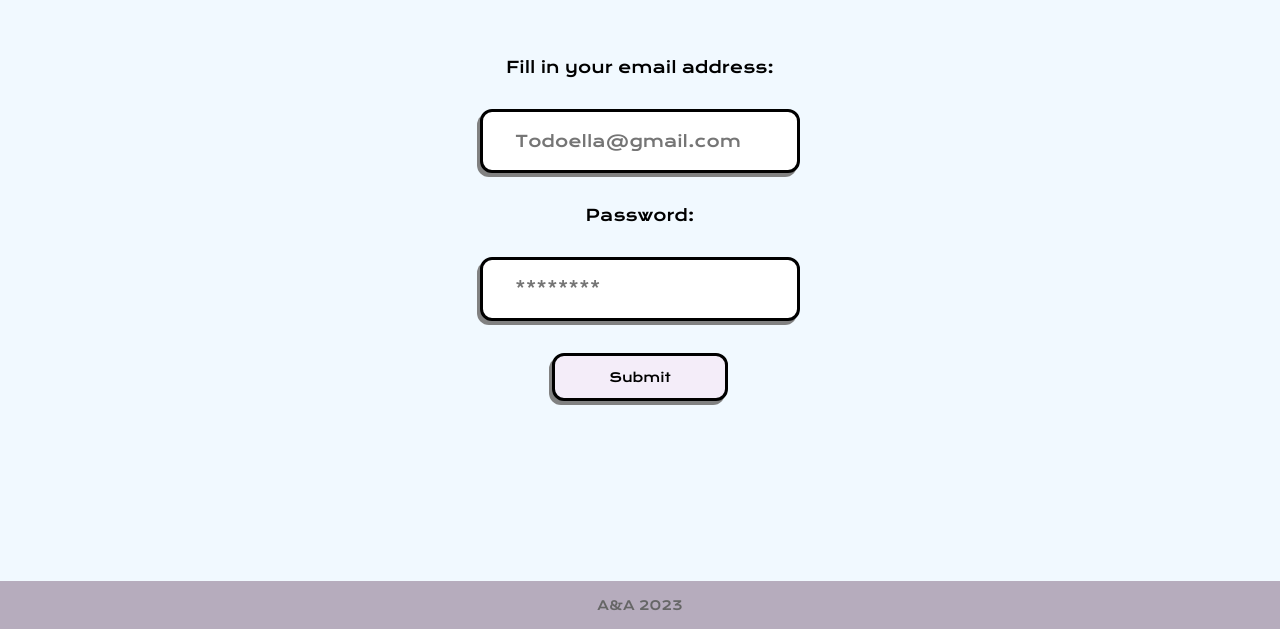
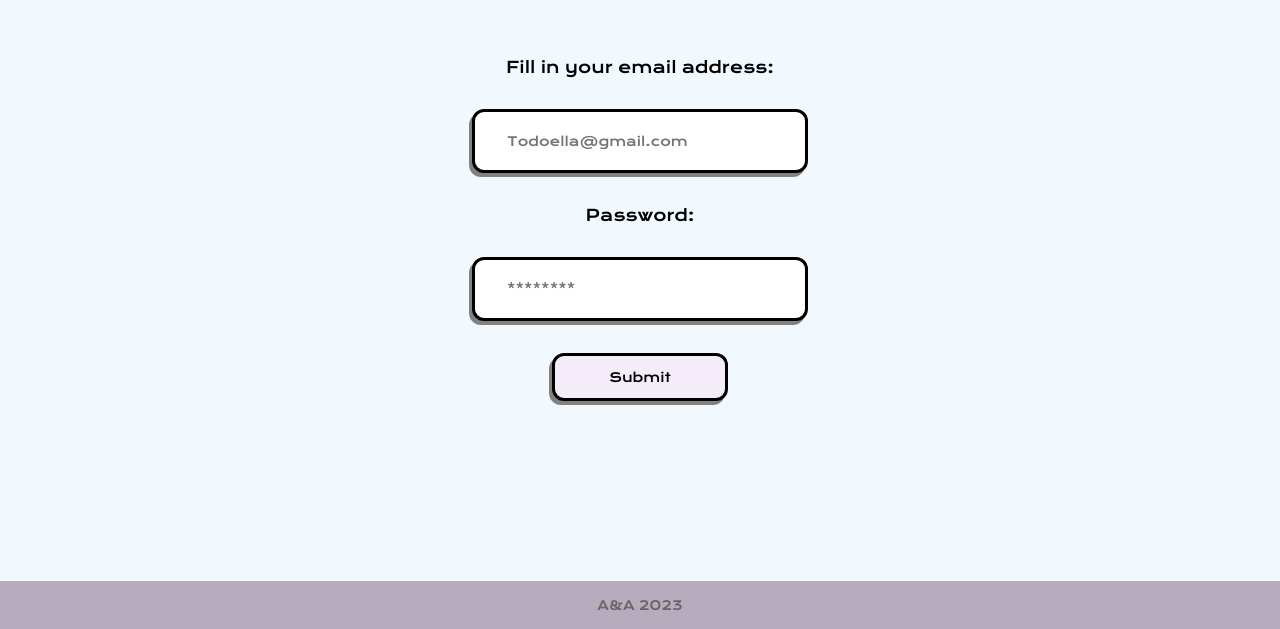
Before and after one commit to EndziTheNoob/taskmate, a Next.js app: page /login in a window 1280 px wide. Shown: the part 171-800 px from the top of the page. Built offline with nearby package versions, Linux system fonts and the light colour scheme; no server answers.

Commit message:
chore: Adjust text size and input width on login page

```diff
--- a/src/styles/Register.js
+++ b/src/styles/Register.js
@@ -18,13 +18,13 @@ export const Label = styled.label`
 export const InputStyle = styled.input`
   text-decoration: none;
   color: ${Palette.black};
-  font-size: 1rem;
+  font-size: 0.8rem;
   background-color: ${Palette.white};
   padding: 0.5rem 2rem;
   border: black solid 0.2rem;
   box-shadow: -3px 4px rgb(129, 129, 129);
   border-radius: 12px;
-  width: 20rem;
+  width: 21rem;
   height: 4rem;
   font-family: var(--font-mono);
   margin: 1rem;
```
